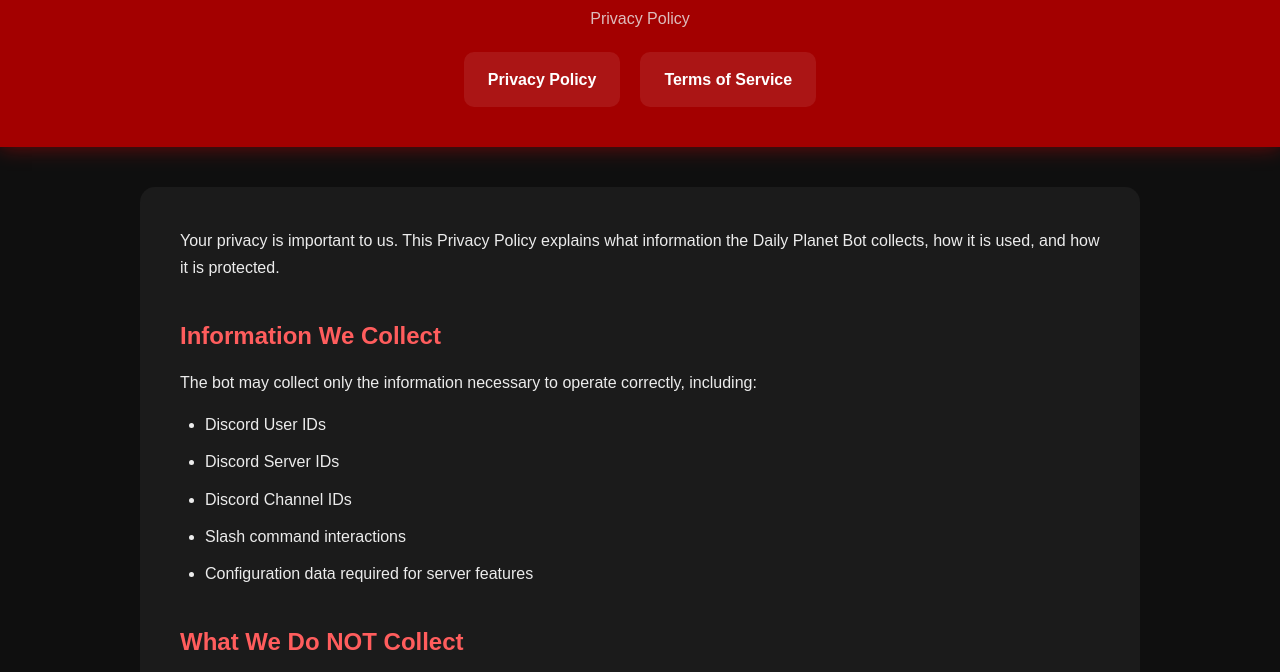
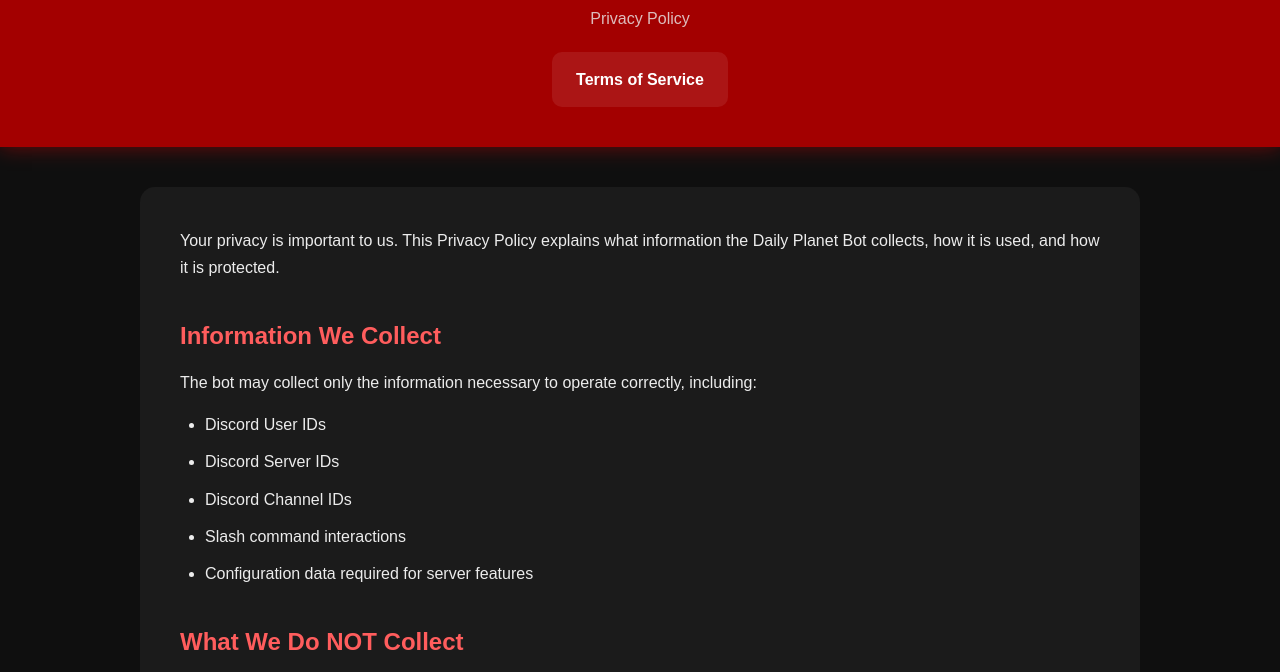
Before and after one commit to kryptodel/daily-planet-bot, a website: page index.html in a window 1280 px wide. Shown: the part 120-792 px from the top of the page. Drawn offline with Linux system fonts and the light colour scheme.

Commit message:
Update index.html

```diff
--- a/index.html
+++ b/index.html
@@ -107,8 +107,6 @@ transform:translateY(-2px);
 <p>Privacy Policy</p>
     <nav>
 
-<a href="index.html"> Privacy Policy</a>
-
 <a href="terms.html"> Terms of Service</a>
 
     </nav>
```
